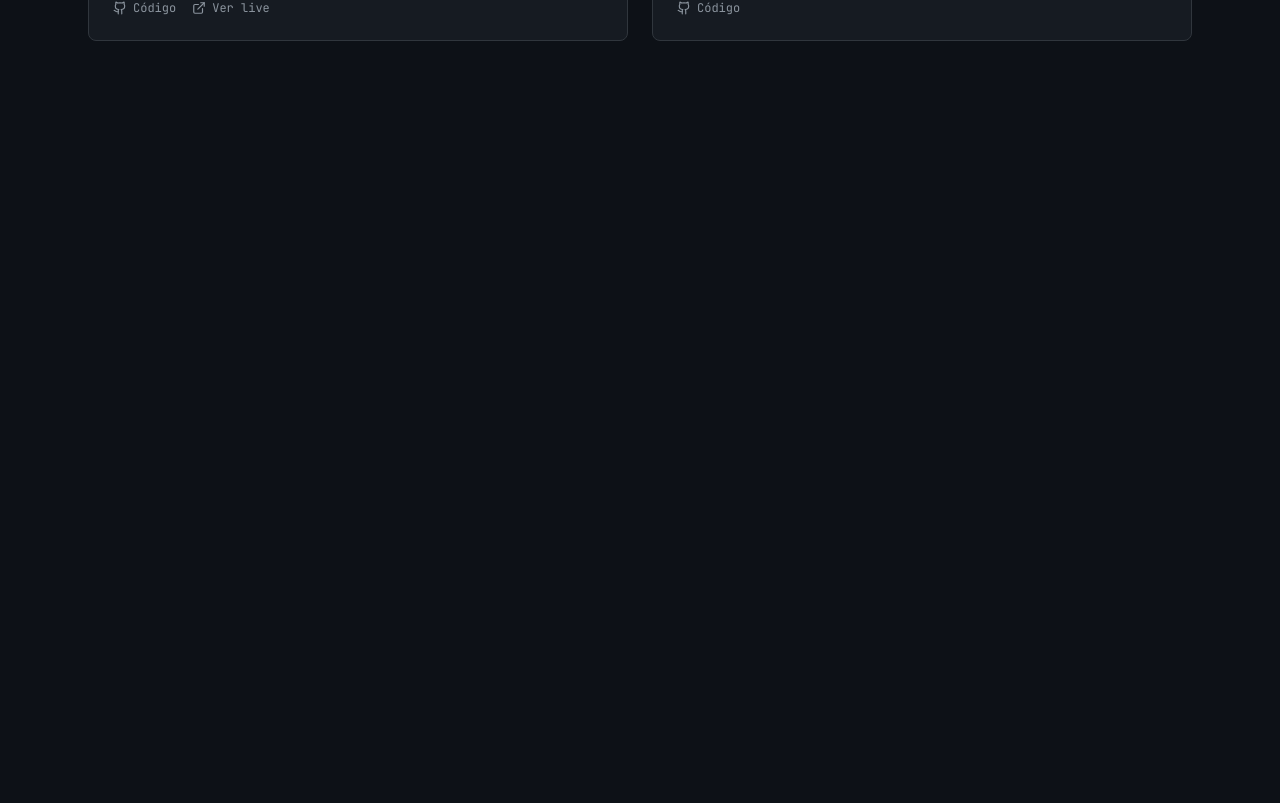
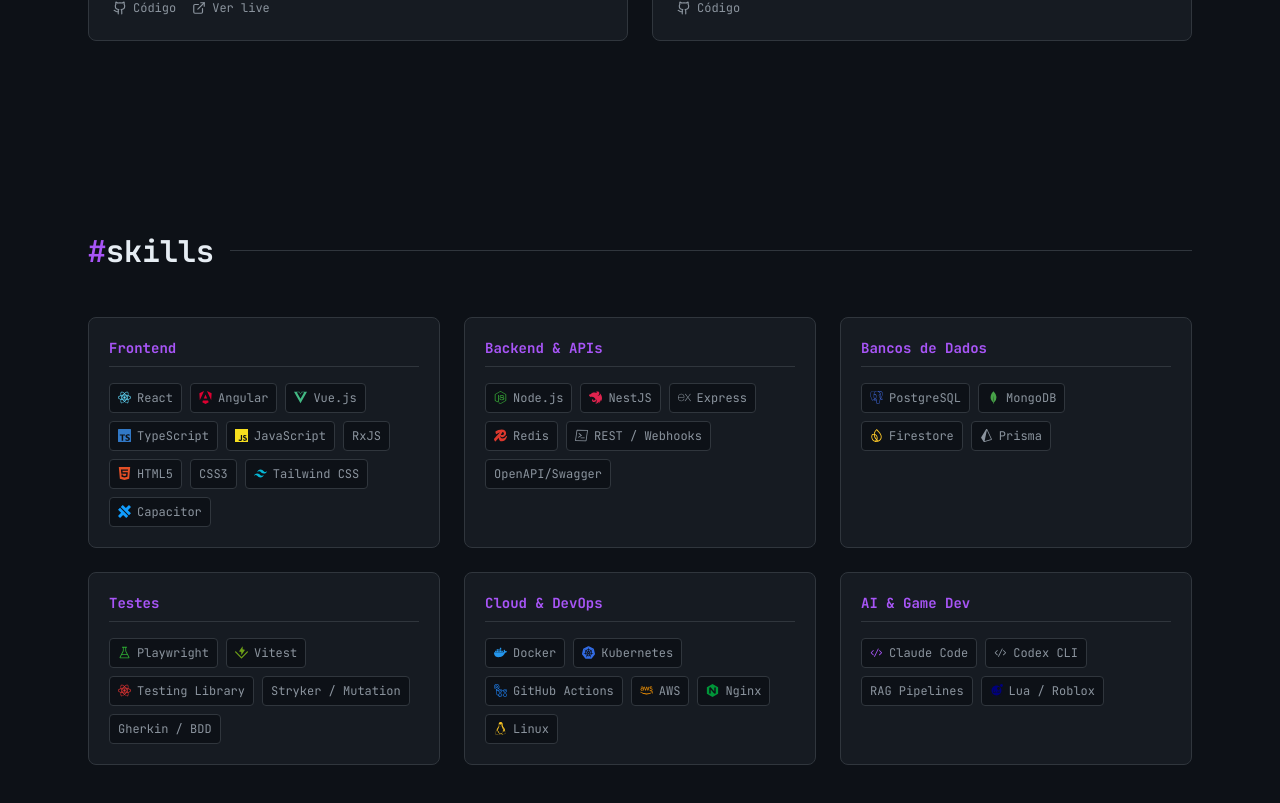
Before and after one commit to gabecmelo/gabecmelo.github.io, a React (Vite) app: page / in a window 1280 px wide. Shown: the part 4400-5203 px from the top of the page. Before the commit the page ends 4537 px from the top, so only its background shows below. Built offline with nearby package versions, Linux system fonts and the light colour scheme.

Commit message:
feat: add skills section

```diff
--- a/src/components/Skills.tsx
+++ b/src/components/Skills.tsx
@@ -1 +1,135 @@
-export default function Skills() { return null }
+import { useRef } from 'react'
+import { motion, useInView } from 'framer-motion'
+import type { IconType } from 'react-icons'
+import {
+  SiReact, SiAngular, SiVuedotjs, SiTypescript, SiJavascript,
+  SiHtml5, SiCss, SiTailwindcss, SiCapacitor,
+  SiNodedotjs, SiNestjs, SiExpress, SiRedis,
+  SiPostgresql, SiMongodb, SiFirebase, SiPrisma,
+  SiVitest,
+  SiDocker, SiKubernetes, SiGithubactions, SiNginx, SiLinux,
+  SiLua,
+} from 'react-icons/si'
+import { FaAws } from 'react-icons/fa'
+import { VscCode, VscBeaker, VscTerminalPowershell } from 'react-icons/vsc'
+import SectionHeading from './SectionHeading'
+
+interface SkillItem {
+  name: string
+  Icon?: IconType
+  color?: string
+}
+
+interface Group {
+  label: string
+  skills: SkillItem[]
+}
+
+const skillGroups: Group[] = [
+  {
+    label: 'Frontend',
+    skills: [
+      { name: 'React', Icon: SiReact, color: '#61DAFB' },
+      { name: 'Angular', Icon: SiAngular, color: '#DD0031' },
+      { name: 'Vue.js', Icon: SiVuedotjs, color: '#42B883' },
+      { name: 'TypeScript', Icon: SiTypescript, color: '#3178C6' },
+      { name: 'JavaScript', Icon: SiJavascript, color: '#F7DF1E' },
+      { name: 'RxJS', color: '#B7178C' },
+      { name: 'HTML5', Icon: SiHtml5, color: '#E34F26' },
+      { name: 'CSS3', Icon: SiCss, color: '#1572B6' },
+      { name: 'Tailwind CSS', Icon: SiTailwindcss, color: '#06B6D4' },
+      { name: 'Capacitor', Icon: SiCapacitor, color: '#119EFF' },
+    ],
+  },
+  {
+    label: 'Backend & APIs',
+    skills: [
+      { name: 'Node.js', Icon: SiNodedotjs, color: '#339933' },
+      { name: 'NestJS', Icon: SiNestjs, color: '#E0234E' },
+      { name: 'Express', Icon: SiExpress, color: '#8b949e' },
+      { name: 'Redis', Icon: SiRedis, color: '#DC382D' },
+      { name: 'REST / Webhooks', Icon: VscTerminalPowershell, color: '#8b949e' },
+      { name: 'OpenAPI/Swagger', color: '#6BA539' },
+    ],
+  },
+  {
+    label: 'Bancos de Dados',
+    skills: [
+      { name: 'PostgreSQL', Icon: SiPostgresql, color: '#4169E1' },
+      { name: 'MongoDB', Icon: SiMongodb, color: '#47A248' },
+      { name: 'Firestore', Icon: SiFirebase, color: '#FFCA28' },
+      { name: 'Prisma', Icon: SiPrisma, color: '#8b949e' },
+    ],
+  },
+  {
+    label: 'Testes',
+    skills: [
+      { name: 'Playwright', Icon: VscBeaker, color: '#2EAD33' },
+      { name: 'Vitest', Icon: SiVitest, color: '#6E9F18' },
+      { name: 'Testing Library', Icon: SiReact, color: '#E33332' },
+      { name: 'Stryker / Mutation', color: '#8b949e' },
+      { name: 'Gherkin / BDD', color: '#8b949e' },
+    ],
+  },
+  {
+    label: 'Cloud & DevOps',
+    skills: [
+      { name: 'Docker', Icon: SiDocker, color: '#2496ED' },
+      { name: 'Kubernetes', Icon: SiKubernetes, color: '#326CE5' },
+      { name: 'GitHub Actions', Icon: SiGithubactions, color: '#2088FF' },
+      { name: 'AWS', Icon: FaAws, color: '#FF9900' },
+      { name: 'Nginx', Icon: SiNginx, color: '#009639' },
+      { name: 'Linux', Icon: SiLinux, color: '#FCC624' },
+    ],
+  },
+  {
+    label: 'AI & Game Dev',
+    skills: [
+      { name: 'Claude Code', Icon: VscCode, color: '#a855f7' },
+      { name: 'Codex CLI', Icon: VscCode, color: '#8b949e' },
+      { name: 'RAG Pipelines', color: '#8b949e' },
+      { name: 'Lua / Roblox', Icon: SiLua, color: '#00007C' },
+    ],
+  },
+]
+
+export default function Skills() {
+  const ref = useRef(null)
+  const inView = useInView(ref, { once: true, margin: '-80px' })
+
+  return (
+    <section id="skills" className="py-24 px-6 max-w-6xl mx-auto" ref={ref}>
+      <SectionHeading>skills</SectionHeading>
+
+      <div className="grid sm:grid-cols-2 lg:grid-cols-3 gap-6">
+        {skillGroups.map((group, gi) => (
+          <motion.div
+            key={group.label}
+            initial={{ opacity: 0, y: 20 }}
+            animate={inView ? { opacity: 1, y: 0 } : {}}
+            transition={{ duration: 0.5, delay: gi * 0.08 }}
+            className="bg-surface border border-border rounded-lg p-5"
+          >
+            <h3 className="font-mono text-sm font-bold text-accent mb-4 pb-2 border-b border-border">
+              {group.label}
+            </h3>
+            <div className="flex flex-wrap gap-2">
+              {group.skills.map(skill => {
+                const Icon = skill.Icon
+                return (
+                  <div
+                    key={skill.name}
+                    className="flex items-center gap-1.5 bg-bg border border-border rounded px-2 py-1.5 text-xs font-mono text-muted hover:border-accent/40 hover:text-text transition-colors"
+                  >
+                    {Icon && <Icon size={13} color={skill.color} />}
+                    {skill.name}
+                  </div>
+                )
+              })}
+            </div>
+          </motion.div>
+        ))}
+      </div>
+    </section>
+  )
+}
```
